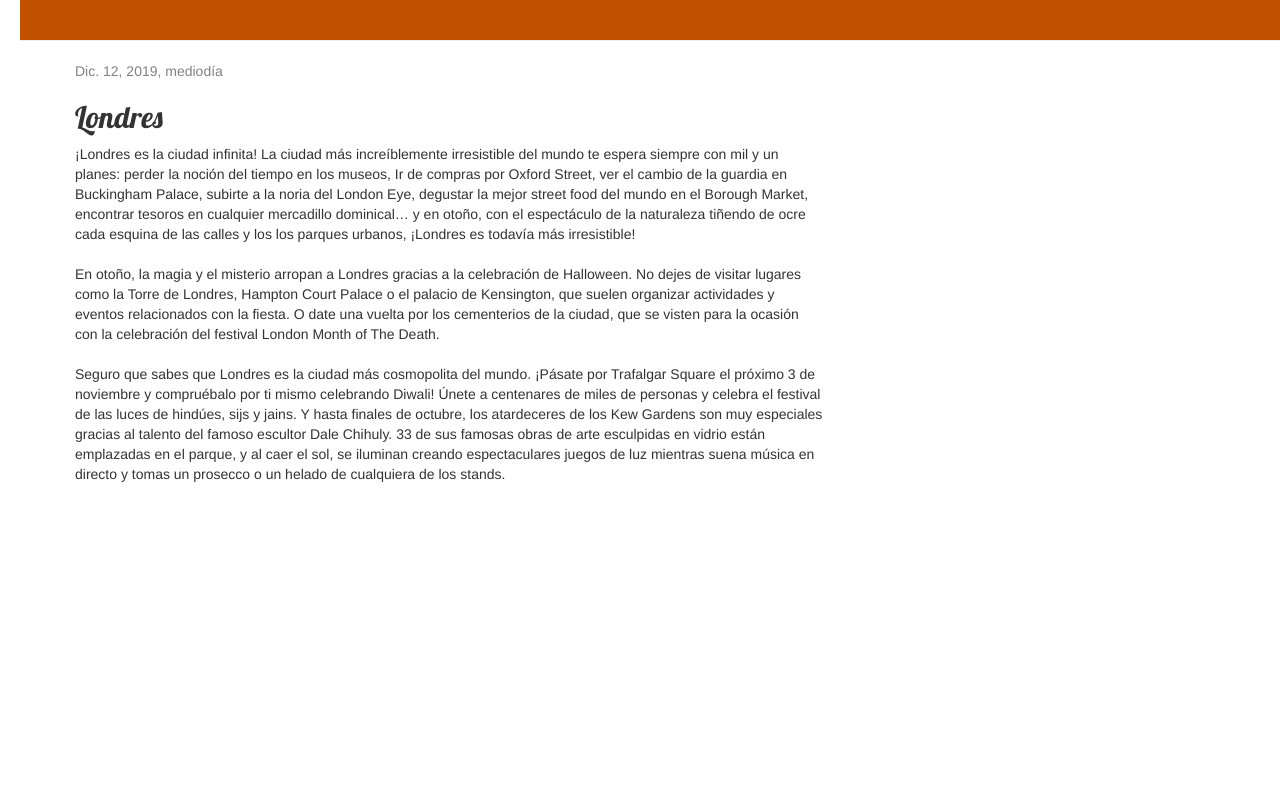
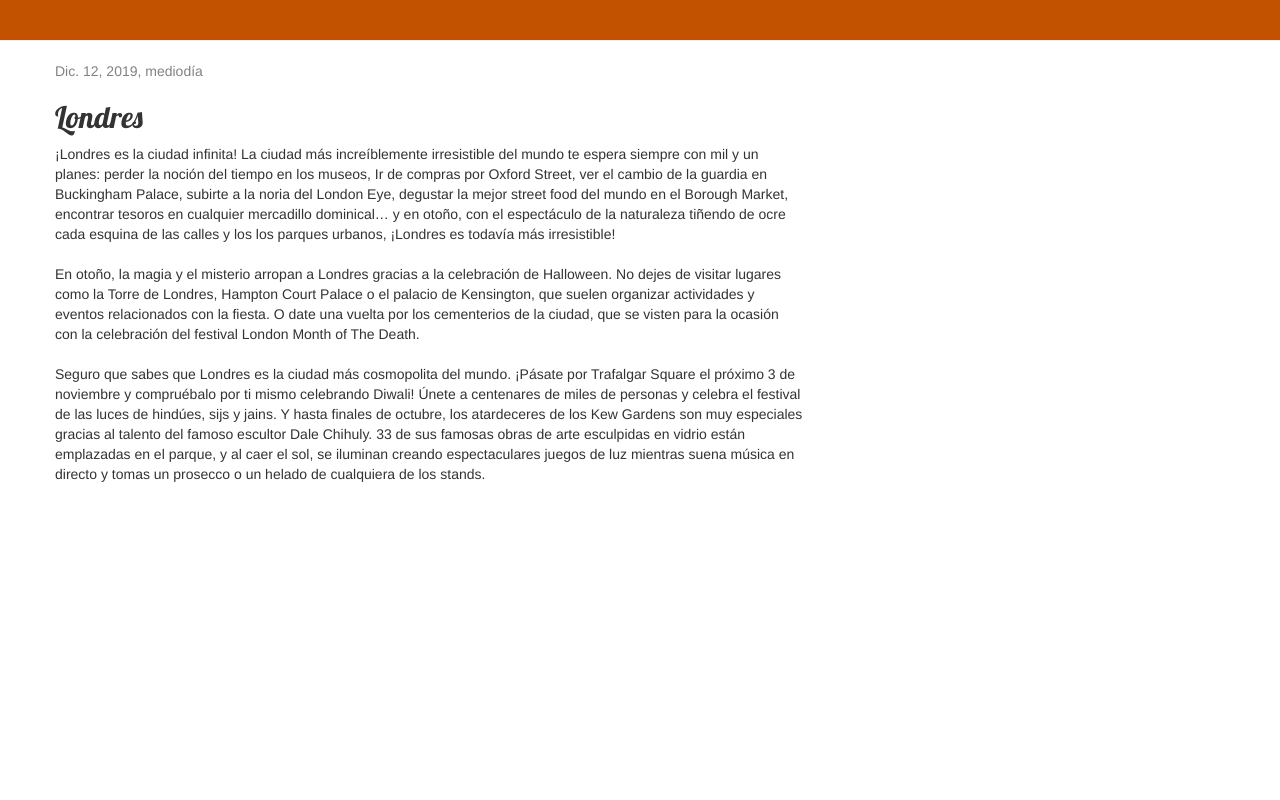
Before and after one commit to dani-bravo/my-first-blog, a Django app: page /post/1/ in a window 1280 px wide. Run offline with Django 3.2, Linux system fonts and the light colour scheme; data comes from the database, SQL or seed files in the repository; both versions use the stored data as it was after the commit; some libraries are stand-ins or nearby versions.

Commit message:
Add nuevas from y otros detalles.

```diff
--- a/blog/static/css/blog.css
+++ b/blog/static/css/blog.css
@@ -1,7 +1,4 @@
 
-body {
-    padding-left: 20px;
-}
 h1 a {
     color: #FCA205;
     font-family: 'Lobster';
--- a/blog/urls.py
+++ b/blog/urls.py
@@ -1,5 +1,6 @@
 from django.urls import path
 from . import views
+from django.shortcuts import render, get_object_or_404
 
 urlpatterns = [
     path('', views.post_list, name='post_list'),
--- a/blog/views.py
+++ b/blog/views.py
@@ -2,6 +2,7 @@ from django.shortcuts import render, get_object_or_404
 from django.utils import timezone
 from .models import Post
 from .forms import PostForm
+from django.shortcuts import redirect
 
 def post_list(request):
     posts = Post.objects.filter(published_date__lte=timezone.now()).order_by('published_date')
```
Also changed, not shown: db.sqlite3.
